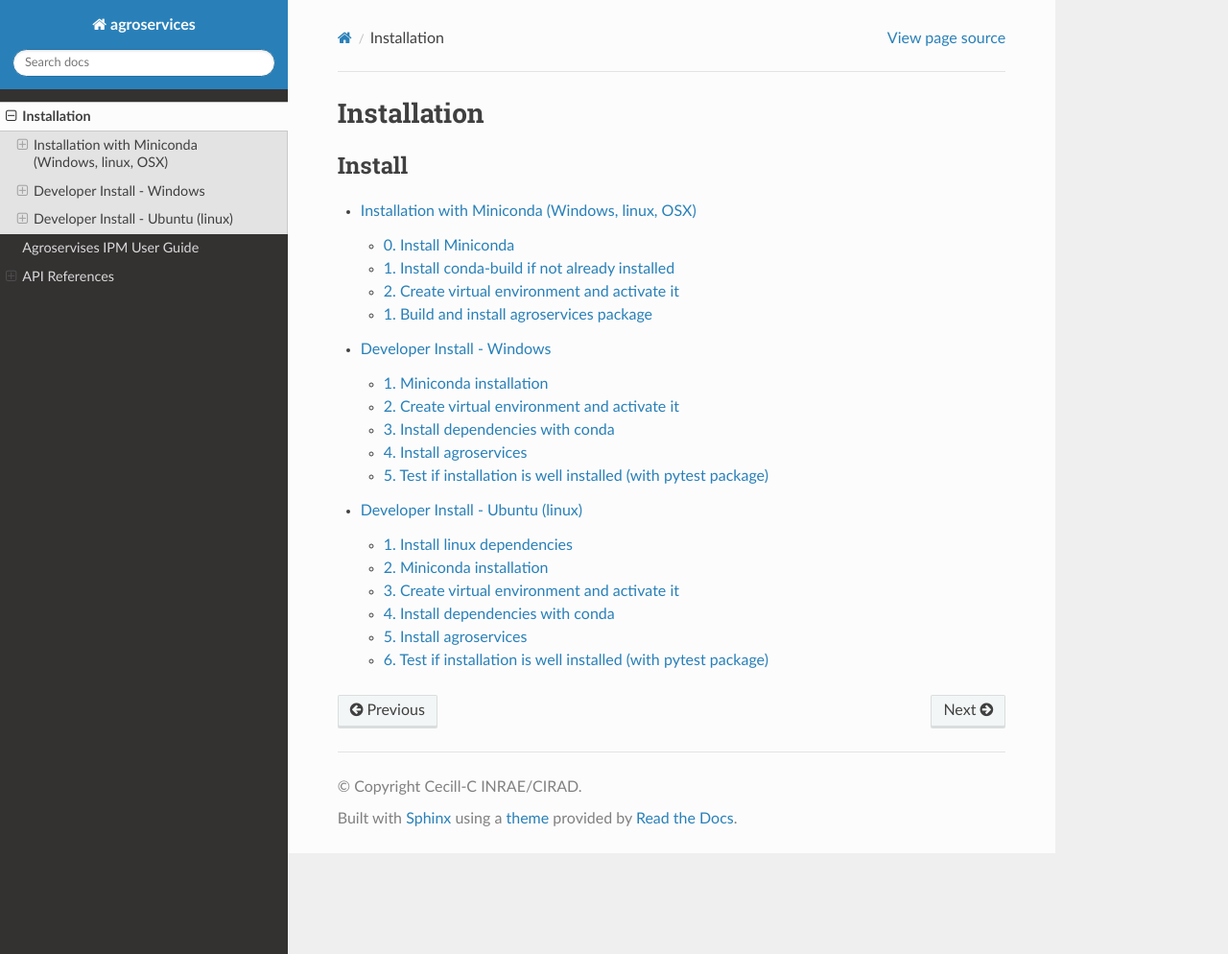
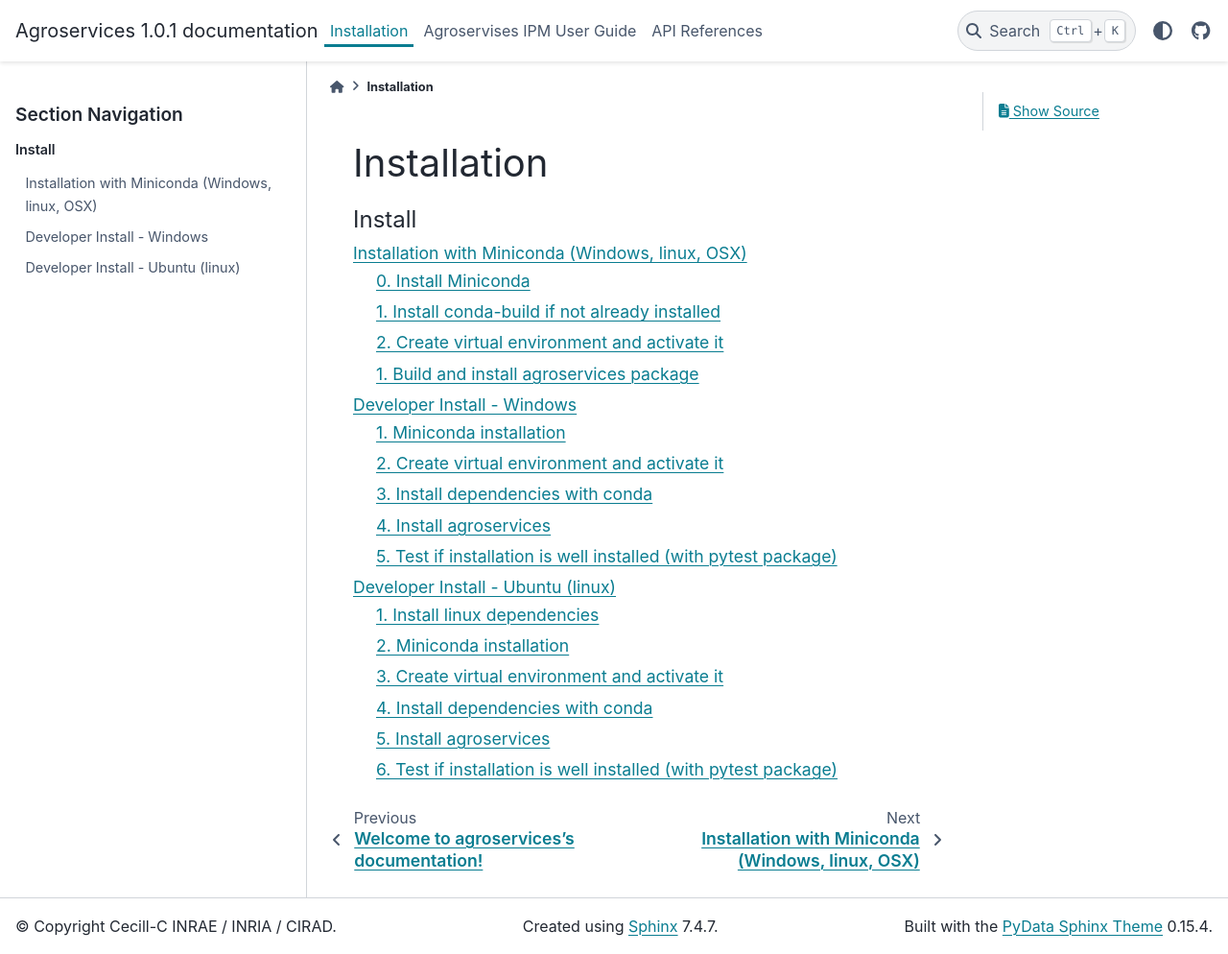
Before and after one commit to openalea/agroservices, a Sphinx documentation site: the page built from doc/source/install/index.rst, in a window 1280 px wide and 994 px high. Shown: the whole window at 96% size. Built offline with Sphinx 7.4.7 and the PyData theme 0.15.4, drawn with Linux system fonts in a browser that asks for light colours; formulas are drawn with MathJax 3; pages that are not in the unit, such as notebooks, are missing from menus; some of the changed lines change nothing that is shown.

Commit message:
Update documentation config

```diff
--- a/doc/source/conf.py
+++ b/doc/source/conf.py
@@ -1,106 +1,147 @@
-# Configuration file for the Sphinx documentation builder.
-#
-# This file only contains a selection of the most common options. For a full
-# list see the documentation:
-# https://www.sphinx-doc.org/en/master/usage/configuration.html
-
-# -- Path setup --------------------------------------------------------------
+# -*- coding: utf-8 -*-
+import os
+import sys
 
 # If extensions (or modules to document with autodoc) are in another directory,
 # add these directories to sys.path here. If the directory is relative to the
 # documentation root, use os.path.abspath to make it absolute, like shown here.
-#
 # sys.path.insert(0, os.path.abspath('.'))
+sys.path.insert(0, os.path.abspath(".."))  # to include the root of the package
 
-# -- General configuration ---------------------------------------------------
-
+# -- General configuration ------------------------------------------------
 # Add any Sphinx extension module names here, as strings. They can be
 # extensions coming with Sphinx (named 'sphinx.ext.*') or your custom
 # ones.
 extensions = [
-    "sphinx.ext.autodoc",
-    "sphinx.ext.autosummary",
-    "sphinx.ext.doctest",
-    "sphinx.ext.intersphinx",
-    "sphinx.ext.ifconfig",
-    "sphinx.ext.viewcode",
-    "sphinx.ext.coverage",
-    "sphinx.ext.todo",
-    "sphinx.ext.napoleon",
-    "nbsphinx",
-    "nbsphinx_link",
-    "sphinx_rtd_theme",
+    "sphinx.ext.autodoc",  # support for automatic inclusion of docstring
+    "sphinx.ext.autosummary",  # generates autodoc summaries
+    "sphinx.ext.doctest",  # inclusion and testing of doctest code snippets
+    "sphinx.ext.intersphinx",  # support for linking to other projects
+    "sphinx.ext.imgmath",  # support for math equations
+    "sphinx.ext.ifconfig",  # support for conditional content
+    "sphinx.ext.viewcode",  # support for links to source code
+    "sphinx.ext.coverage",  # includes doc coverage stats in the documentation
+    "sphinx.ext.todo",  # support for todo items
+    "sphinx.ext.napoleon",  # support for numpy and google style docstrings
+    "sphinx_favicon",  # support for favicon
+    "nbsphinx",  # for integrating jupyter notebooks
+    "myst_parser",  # for parsing .md files
 ]
 
+nbsphinx_allow_errors = True
 # Add any paths that contain templates here, relative to this directory.
 templates_path = ["_templates"]
 autosummary_generate = True
-exclude_patterns = ["build", "_templates"]
-
+exclude_patterns = ["_build", "_templates"]
 # The suffix(es) of source filenames.
 # You can specify multiple suffix as a list of string:
-# source_suffix = ['.rst', '.md']
-source_suffix = ".rst"
-
-# The encoding of source files.
-# source_encoding = 'utf-8-sig'
-
+source_suffix = {
+    ".rst": "restructuredtext",
+    ".md": "markdown",
+}
 # The master toctree document.
 master_doc = "index"
-
-# -- Project information -----------------------------------------------------
-
-project = "agroservices"
-copyright = "Cecill-C INRAE/CIRAD"
-author = "Marc Labadie, Christian Fournier, Christophe Pradal"
-
+# General information about the project.
+project = "Agroservices"
+copyright = "Cecill-C INRAE / INRIA / CIRAD"
+author = "Fournier Christian et al."
+# The version info for the project you're documenting, acts as replacement for
+# |version| and |release|, also used in various other places throughout the
+# built documents.
+#
+# The short X.Y version.
+version = "1.0"
+# The full version, including alpha/beta/rc tags.
+release = "1.0.1"
+# The language for content autogenerated by Sphinx. Refer to documentation
+# for a list of supported languages.
+#
+# This is also used if you do content translation via gettext catalogs.
+# Usually you set "language" from the command line for these cases.
+language = "en"
 # The name of the Pygments (syntax highlighting) style to use.
 pygments_style = "sphinx"
-
 # If true, `todo` and `todoList` produce output, else they produce nothing.
 todo_include_todos = False
 
-# -- Options for HTML output -------------------------------------------------
-
+# -- Options for HTML output ----------------------------------------------
 # The theme to use for HTML and HTML Help pages.  See the documentation for
 # a list of builtin themes.
-#
-html_theme = "sphinx_rtd_theme"
-
+html_theme = "pydata_sphinx_theme"
 # Theme options are theme-specific and customize the look and feel of a theme
 # further.  For a list of options available for each theme, see the
 # documentation.
-# html_theme_options = {"rightsidebar": "true",
-#                       "relbarbgcolor": "black"}
-
 html_theme_options = {
-    "sticky_navigation": "false",
+    "header_links_before_dropdown": 6,
+    "sidebarwidth": 200,
     "collapse_navigation": "false",
-    "display_version": "true",
+    "icon_links": [
+        {
+            "name": "GitHub",
+            "url": "https://github.com/openalea/agroservices",
+            "icon": "fa-brands fa-github",
+        },
+    ],
+    "show_version_warning_banner": True,
+    "footer_start": ["copyright"],
+    "footer_center": ["sphinx-version"],
+    "secondary_sidebar_items": {
+        "**/*": ["page-toc", "edit-this-page", "sourcelink"],
+        "examples/no-sidebar": [],
+    },
 }
-
 # Add any paths that contain custom static files (such as style sheets) here,
 # relative to this directory. They are copied after the builtin static files,
 # so a file named "default.css" will overwrite the builtin "default.css".
 html_static_path = ["_static"]
-
+html_logo = "_static/openalea_web.svg"
+html_favicon = "_static/openalea_web.svg"
 # If false, no module index is generated.
 html_domain_indices = True
-
 # If false, no index is generated.
 html_use_index = True
-
 # If true, the index is split into individual pages for each letter.
 html_split_index = False
-
 # If true, links to the reST sources are added to the pages.
 html_show_sourcelink = True
-
 # If true, "Created using Sphinx" is shown in the HTML footer. Default is True.
 html_show_sphinx = True
-
 # If true, "(C) Copyright ..." is shown in the HTML footer. Default is True.
 html_show_copyright = True
+# Output file base name for HTML help builder.
+htmlhelp_basename = "Agroservices_documentation"
 
+# -- Options for LaTeX output ---------------------------------------------
+latex_elements = {}
+latex_documents = [
+    (
+        master_doc,
+        "Agroservices.tex",
+        "Agroservices Documentation",
+        "INRAe / INRIA / CIRAD",
+        "manual",
+    ),
+]
+
+# -- Options for manual page output ---------------------------------------
+# One entry per manual page. List of tuples
+# (source start file, name, description, authors, manual section).
+man_pages = [(master_doc, "openalea.agroservices", "Agroservices Documentation", [author], 1)]
+
+# -- Options for Texinfo output -------------------------------------------
+# Grouping the document tree into Texinfo files. List of tuples
+# (source start file, target name, title, author,
+#  dir menu entry, description, category)
+texinfo_documents = [
+    (
+        master_doc,
+        "Agroservices",
+        "Agroservices Documentation",
+        author,
+        "Agroservices",
+        "One line description of project.",
+        "Miscellaneous",
+    ),
+]
 # Example configuration for intersphinx: refer to the Python standard library.
-intersphinx_mapping = {"https://docs.python.org/": None}
+intersphinx_mapping = {"python": ("https://docs.python.org/", None)}
```
